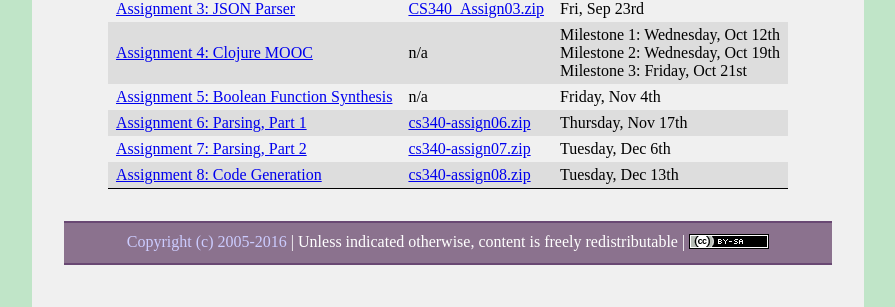
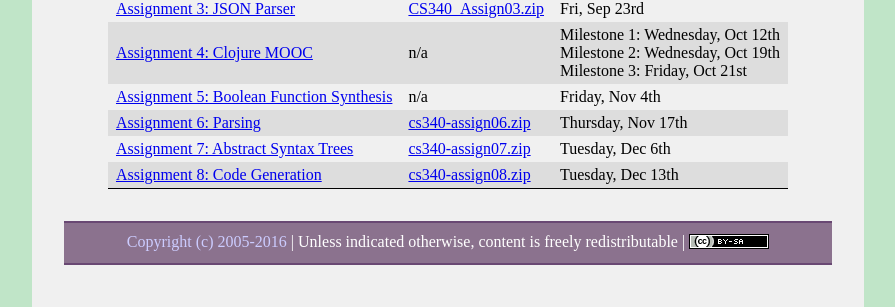
Before and after one commit to ycpcs/cs340-fall2016, a Jekyll site: the page built from assign/index.md, in a window 1280 px wide. Shown: the part 249-556 px from the top of the page, without its empty margins (192-1087 px from the left). Built offline with Jekyll 4.4.1, drawn with Linux system fonts in a browser that asks for light colours; some web fonts are replaced.

```diff
--- a/assign/index.md
+++ b/assign/index.md
@@ -14,8 +14,8 @@ All assignments are due by 11:59 PM on the due date.
 > [Assignment 3: JSON Parser](assign03.html) | [CS340\_Assign03.zip](CS340_Assign03.zip) | Fri, Sep 23rd
 > [Assignment 4: Clojure MOOC](assign04.html) | n/a | Milestone 1: Wednesday, Oct 12th<br>Milestone 2: Wednesday, Oct 19th<br>Milestone 3: Friday, Oct 21st
 > [Assignment 5: Boolean Function Synthesis](assign05.html) | n/a | Friday, Nov 4th
-> [Assignment 6: Parsing, Part 1](assign06.html) | [cs340-assign06.zip](cs340-assign06.zip) | Thursday, Nov 17th
-> [Assignment 7: Parsing, Part 2](assign07.html) | [cs340-assign07.zip](cs340-assign07.zip) | Tuesday, Dec 6th
+> [Assignment 6: Parsing](assign06.html) | [cs340-assign06.zip](cs340-assign06.zip) | Thursday, Nov 17th
+> [Assignment 7: Abstract Syntax Trees](assign07.html) | [cs340-assign07.zip](cs340-assign07.zip) | Tuesday, Dec 6th
 > [Assignment 8: Code Generation](assign08.html) | [cs340-assign08.zip](cs340-assign08.zip) | Tuesday, Dec 13th
 
 <!--
```
Also changed, not shown: assign/assign06.md (+1 -1 lines), assign/assign07.md (+1 -1 lines), assign/assign08.md (+6 -0 lines), index.md (+1 -0 lines), 2 other files.
